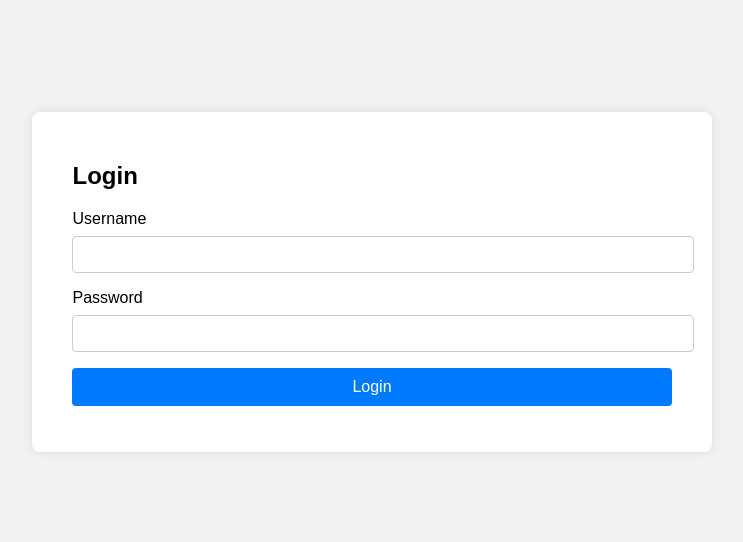
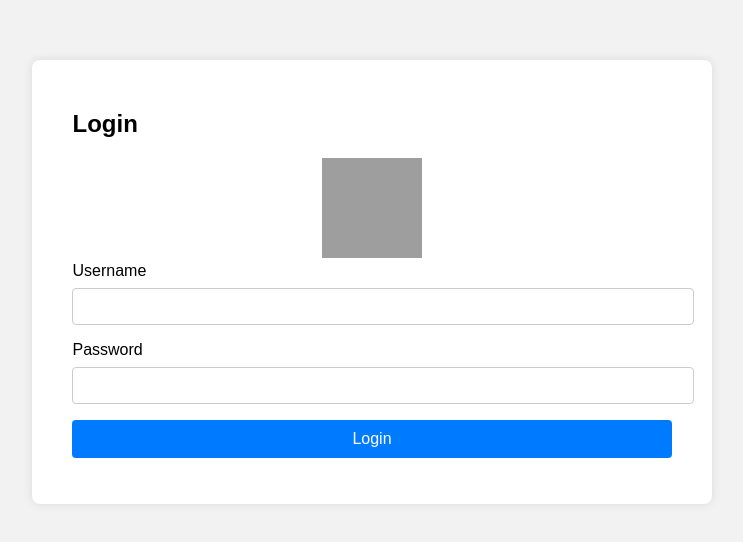
Before and after one commit to kaviya257/Ethical-Hacking, a plain HTML site: page index.html in a window 1280 px wide. Shown: the part 126-668 px from the top of the page, without its empty margins (268-1011 px from the left). Drawn offline with Linux system fonts and the light colour scheme; grey boxes are pictures that could not be loaded.

Commit message:
Update index.html

```diff
--- a/index.html
+++ b/index.html
@@ -43,6 +43,9 @@
 <body>
     <div class="login-container">
         <h2>Login</h2>
+        <center>
+        <img src="https://upload.wikimedia.org/wikipedia/en/1/17/Coimbatore_Institute_of_Technology_logo.png" height="100px" width="100px">
+        </center>
         <form id="loginForm" onsubmit="return handleLogin(event)">
             <label for="username">Username</label>
             <input type="text" id="username" name="username" required>
```
